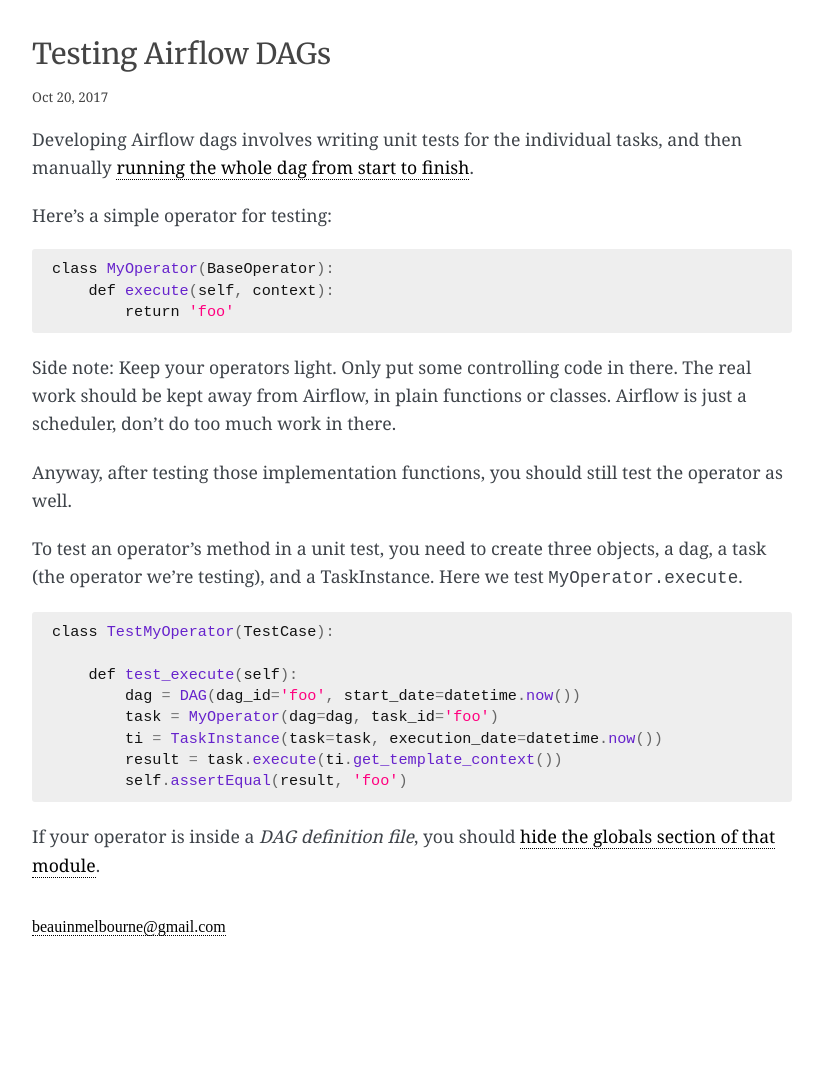
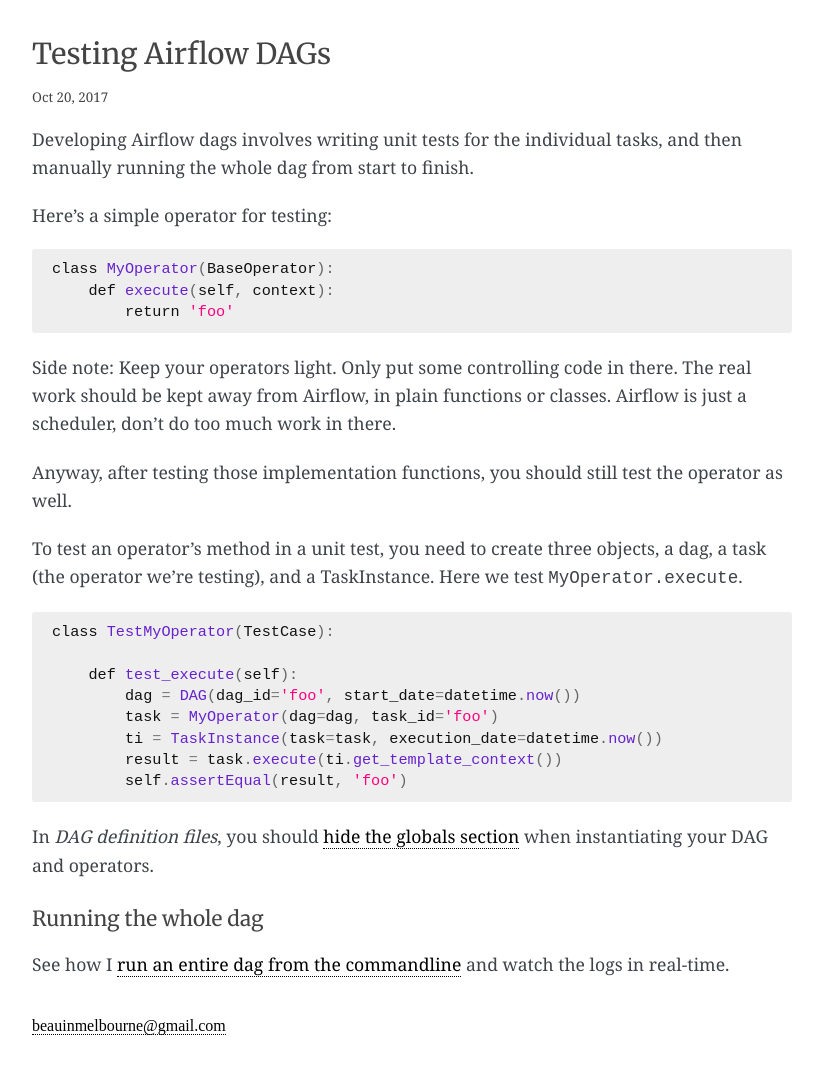
Before and after one commit to explodinglabs/explodinglabs.github.io, a Jekyll site: the page built from _airflow/2017-10-20-testing-dags.markdown, in a window 1280 px wide. Shown: the whole page, without its empty margins (228-1051 px from the left). Built offline with Jekyll 4.4.1, drawn with Linux system fonts in a browser that asks for light colours; some web fonts are replaced; before the commit the page ends 975 px from its top, so only the background shows below that.

Commit message:
Add more to testing dags front matter

````diff
--- a/_airflow/2017-10-20-testing-dags.markdown
+++ b/_airflow/2017-10-20-testing-dags.markdown
@@ -1,14 +1,17 @@
 ---
 layout: post
-title: "Testing Airflow DAGs"
+title: Testing Airflow DAGs
+description:
+    How to test an Airflow DAG by writing unit tests for individual operators.
 date: 2017-10-20
 permalink: /airflow/testing-dags
+image: assets/airflow.png
 redirect_from:
     - /airflow/testing-operators
     - /airflow/testing-airflow-operators
 ---
 Developing Airflow dags involves writing unit tests for the individual tasks,
-and then manually [running the whole dag from start to finish](/airflow/run-dag-and-watch-logs).
+and then manually running the whole dag from start to finish.
 
 Here's a simple operator for testing:
 
@@ -40,5 +43,12 @@
         self.assertEqual(result, 'foo')
 ```
 
-If your operator is inside a _DAG definition file_, you should [hide the
-globals section of that module](/airflow/hide-globals-in-dag-definition-file).
+In _DAG definition files_, you should [hide the globals
+section](/airflow/hide-globals-in-dag-definition-file) when instantiating your
+DAG and operators.
+
+
+## Running the whole dag
+
+See how I [run an entire dag from the
+commandline](/airflow/run-dag-and-watch-logs) and watch the logs in real-time.
````
